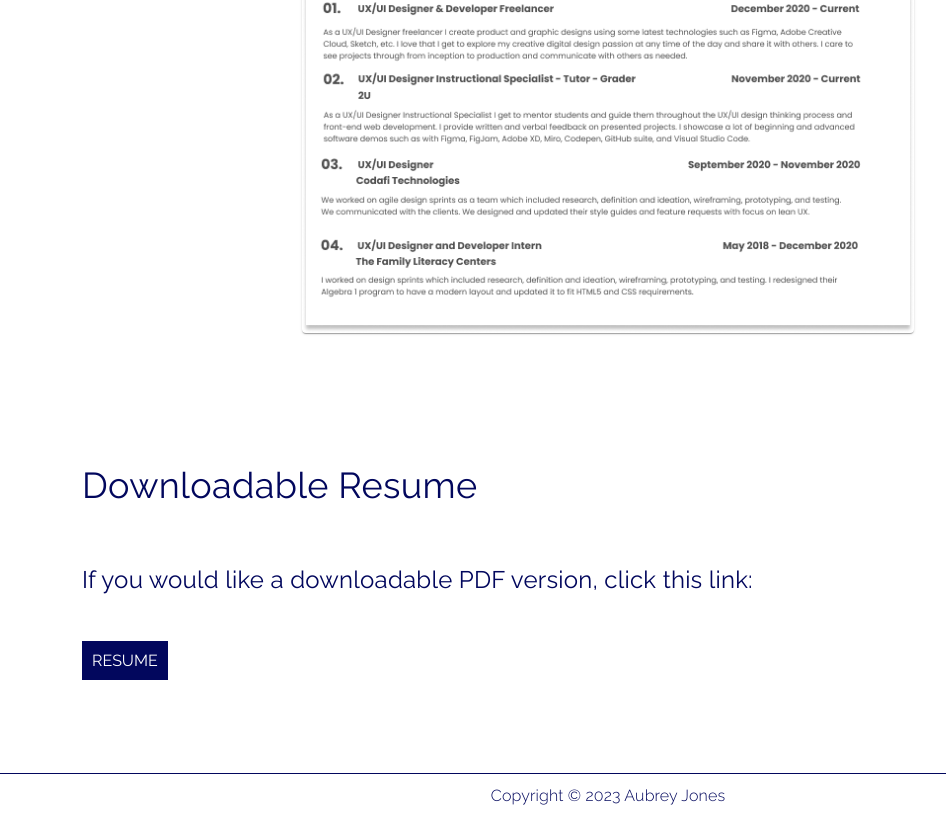
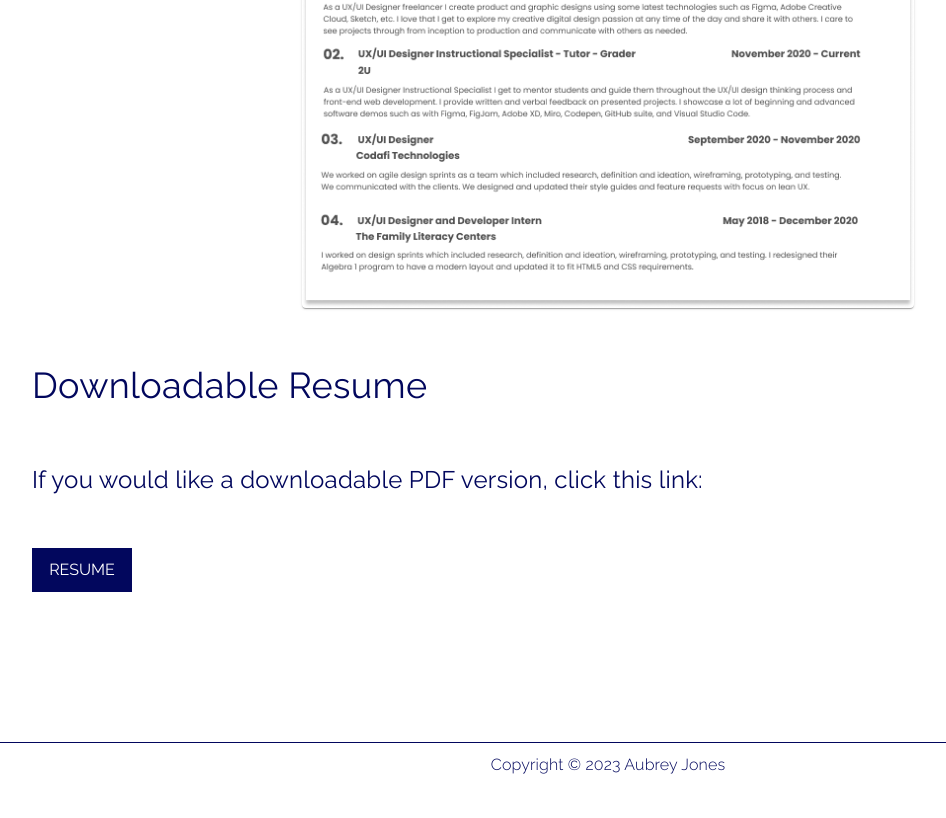
Before and after one commit to aubreyjonescreatives/ux-ui-portfolio, a React (Create React App) app: page /resume in a window 1280 px wide. Shown: the part 736-1554 px from the top of the page, without its empty margins (32-978 px from the left). After the commit the page ends 1523 px from the top, so only its background shows below. Built offline with nearby package versions, Linux system fonts and the light colour scheme.

Commit message:
updated margins for resume section

```diff
--- a/src/Pages/Resume.js
+++ b/src/Pages/Resume.js
@@ -9,16 +9,11 @@ import ResumeImage from '../Images/resume/aubreyjonesuxuidesignresume.png'
 import Link from '@mui/material/Link';
 import ResumePDF from '../Images/resume/aubreyjonesuxuidesignresume.pdf';
 
-const resumeStyles = {
-display: 'grid',
-justifyContent: 'center',
-maxWidth: '612px',
-margin: '100px auto',
 
-}
 
 const headerStylesA = {
-  margin: '125px 100px 20px 50px',
+  marginTop: '50px',
+  marginBottom: '50px',
   color: '#02075D',
   fontSize: '36px',
   fontFamily: 'Raleway, sans-serif',
@@ -28,26 +23,37 @@ const headerStylesA = {
 
   }
 
+  const resumeStyles = {
+    display: 'grid',
+    maxWidth: '612px',
+    margin: '100px auto',
+
+    }
+
 
 const cardStyles = {
+  margin: '0 auto',
   border: 'none',
   maxWidth: '612px',
 }
 
 const resumeType = {
-  margin: '50px 100px 50px 50px',
+ // margin: '50px 100px 50px 50px',
   color: '#02075D',
   fontSize: '24px',
   fontFamily: 'Raleway, sans-serif',
 }
 
 const resumelink = {
-  margin: '150px 50px',
+  marginTop: '50px',
+  marginBottom: '50px',
   fontFamily: 'Raleway, sans-serif',
   textDecoration: 'none',
   backgroundColor: '#02075D',
   padding: '10px',
-  color: 'white'
+  color: 'white',
+  width: '100px',
+  textAlign: 'center'
 }
 
 
@@ -55,13 +61,11 @@ const resumelink = {
 const Resume = () => {
   return (
     <>
-     <Container>
     <Box>
+     <Container sx={resumeStyles}>
+
 
     <Typography sx={headerStylesA}>Resume</Typography>
-
-    <Container sx={resumeStyles}>
-
 
     <Card sx={cardStyles}>
     <CardMedia
@@ -73,19 +77,17 @@ const Resume = () => {
 
     </Card>
 
-    </Container>
 
-    </Box>
-    <Box>
     <Typography sx={headerStylesA}>Downloadable Resume</Typography>
 
     <Typography sx={resumeType}>If you would like a downloadable PDF version, click this link:</Typography>
 
     <Link sx={resumelink} href={ResumePDF} target="_blank">RESUME</Link>
 
-    </Box>
+
 
     </Container>
+    </Box>
     </>
   )
 }
```
